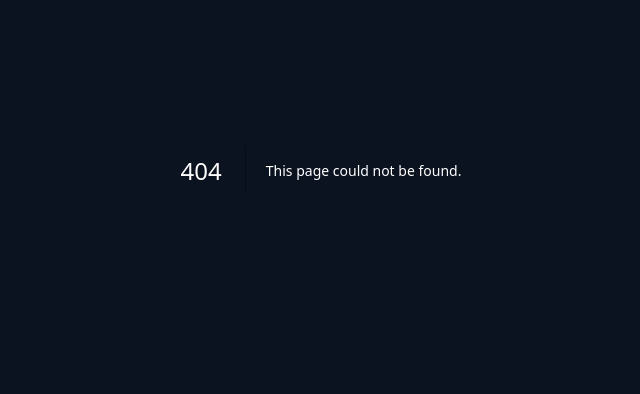
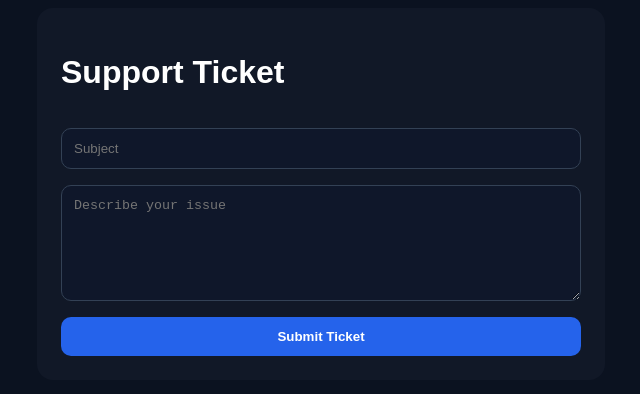
Before and after one commit to adeztech2/adez-smm-panel, a Next.js app: page /support in a window 1280 px wide. Before the commit this address had no page. Shown: the part 230-624 px from the top of the page, without its empty margins (319-959 px from the left). Built offline with nearby package versions, Linux system fonts and the light colour scheme.

Commit message:
Create page.tsx

```diff
--- /dev/null
+++ b/app/support/page.tsx
@@ -0,0 +1,14 @@
+export default function SupportPage() {
+return (
+<main style={{ minHeight: "100vh", display: "flex", alignItems: "center", justifyContent: "center", padding: 24 }}>
+<form style={{ width: "100%", maxWidth: 520, background: "#111827", padding: 24, borderRadius: 16, display: "grid", gap: 16 }}>
+<h1>Support Ticket</h1>
+<input placeholder="Subject" style={{ padding: 12, borderRadius: 10, border: "1px solid #334155", background: "#0f172a", color: "white" }} />
+<textarea placeholder="Describe your issue" rows={6} style={{ padding: 12, borderRadius: 10, border: "1px solid #334155", background: "#0f172a", color: "white" }} />
+<button type="button" style={{ padding: 12, borderRadius: 10, border: "none", background: "#2563eb", color: "white", fontWeight: 700 }}>
+Submit Ticket
+</button>
+</form>
+</main>
+);
+}
```
